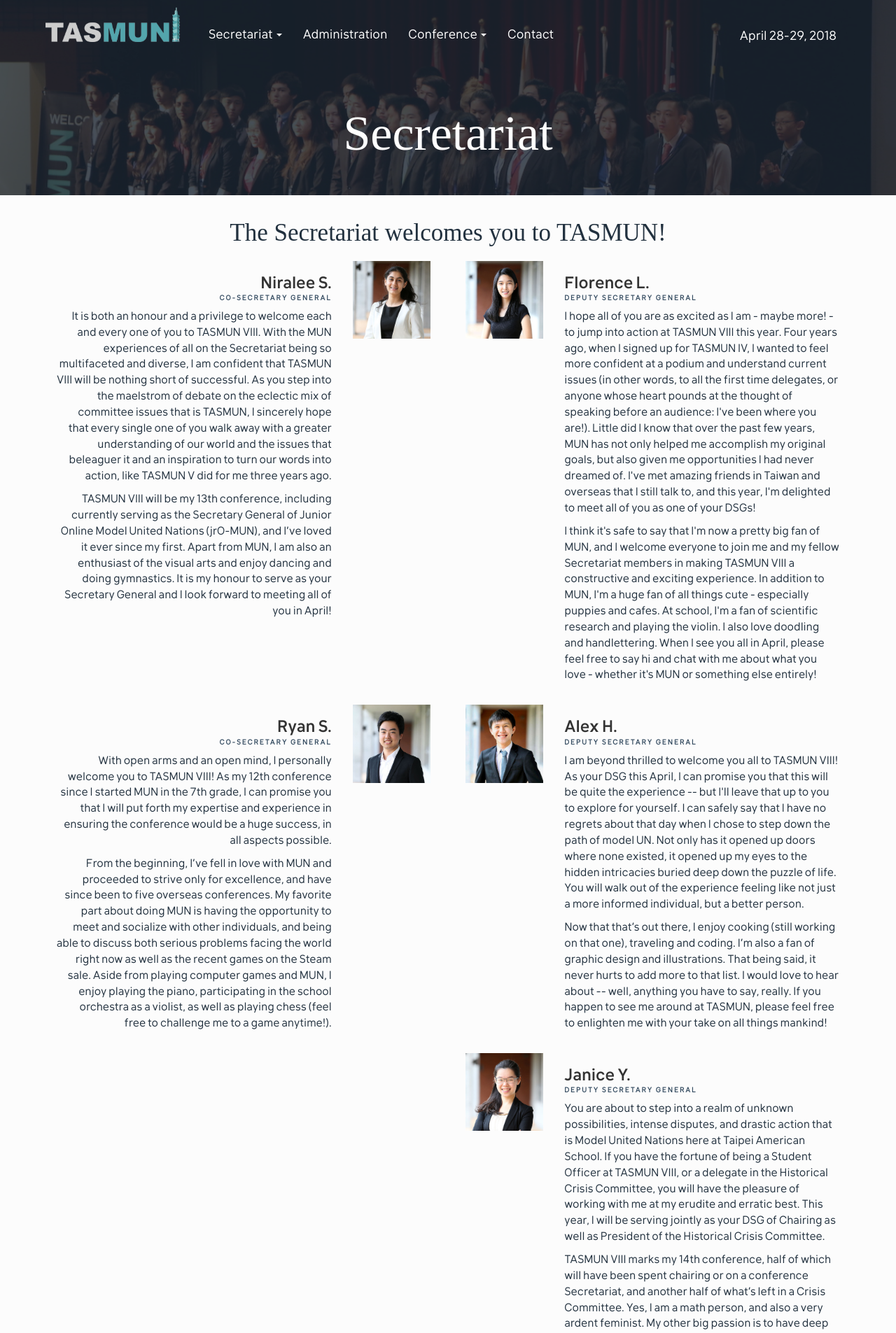
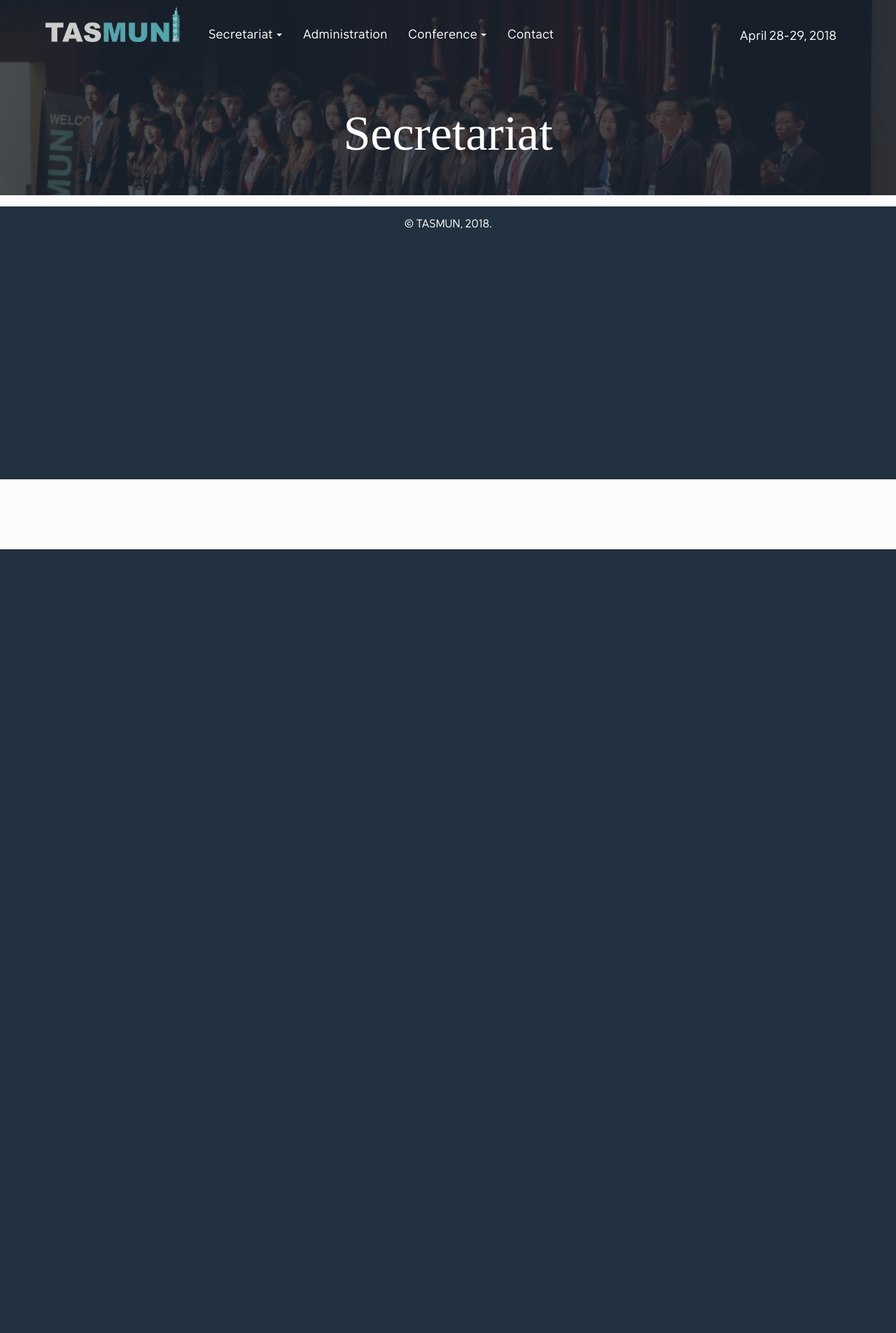
Before and after one commit to alexandernext/tasmun, a Jekyll site: the page built from secretariat.html, in a window 1280 px wide. Shown: the top 1905 px of the page at 70% size. Built offline with Jekyll 4.4.1, drawn with Linux system fonts in a browser that asks for light colours; some web fonts are replaced; some of the changed text lies outside the part shown.

Commit message:
1114 Changes

```diff
--- a/administration.html
+++ b/administration.html
@@ -3,7 +3,7 @@ layout: split
 title: Administration
 ---
 <div class="col-md-6">
-  <h2 class="section-title">Participating Schools</h2>
+  <h2 class="section-title">Previously Participating Schools</h2>
     <ul class="item-list">
       <li>Kang Chiao International School</li>
       <li>Hong Kong International School</li>
--- a/committees.html
+++ b/committees.html
@@ -3,7 +3,9 @@ layout: split
 title: Committees and Issues
 ---
 <div class="col-md-8 col-md-offset-2">
-  <h2>Our diverse committees provide a wide range of options for delegates to help us build the tomorrow we deserve.</h2>
+<h2>Committee issues coming December 15th.</h2>
+</div>
+  <!-- <h2>Our diverse committees provide a wide range of options for delegates to help us build the tomorrow we deserve.</h2>
 </div>
 <div class="col-md-6">
   <div class="item">
--- a/dates.html
+++ b/dates.html
@@ -5,7 +5,7 @@ title: Preparation Dates
 <div class="col-md-6 col-md-offset-3">
   <div class="item">
     <div class="date">
-      <span class="day">2</span>
+      <span class="day">8</span>
       <span class="month">Dec</span>
     </div>
     <div class="item-content">
@@ -16,7 +16,7 @@ title: Preparation Dates
   <div class="separator"></div>
   <div class="item">
     <div class="date">
-      <span class="day">17</span>
+      <span class="day">23</span>
       <span class="month">Feb</span>
     </div>
     <div class="item-content">
@@ -27,7 +27,7 @@ title: Preparation Dates
   <div class="separator"></div>
   <div class="item">
     <div class="date">
-      <span class="day">29</span>
+      <span class="day">28</span>
       <span class="month">Apr</span>
     </div>
     <div class="item-content">
--- a/secretariat.html
+++ b/secretariat.html
@@ -3,7 +3,7 @@ layout: split
 title: Secretariat
 ---
 <div class="col-md-12">
-  <h2 class="section-heading text-center">The Secretariat welcomes you to TASMUN!</h2>
+ <!--  <h2 class="section-heading text-center">The Secretariat welcomes you to TASMUN!</h2>
 </div>
 <div class="col-md-6">
   <div class="item row photo-item">
@@ -83,3 +83,4 @@ title: Secretariat
     </div>
 </div>
 </div>
+ -->
```
Also changed, not shown: 1 other file.
